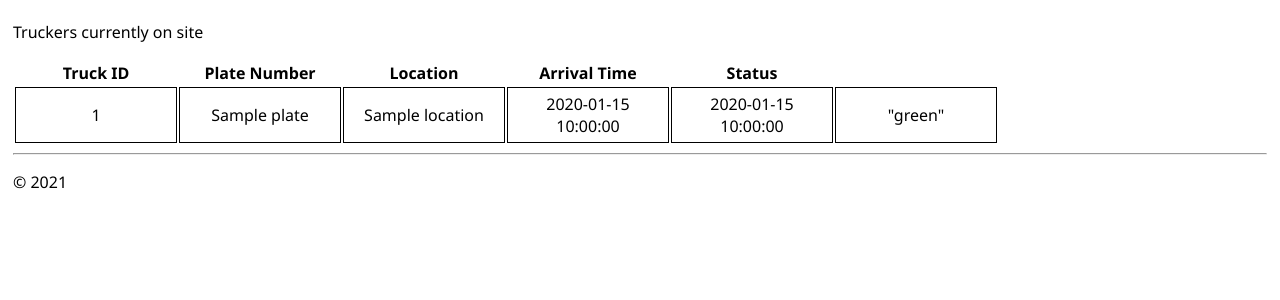
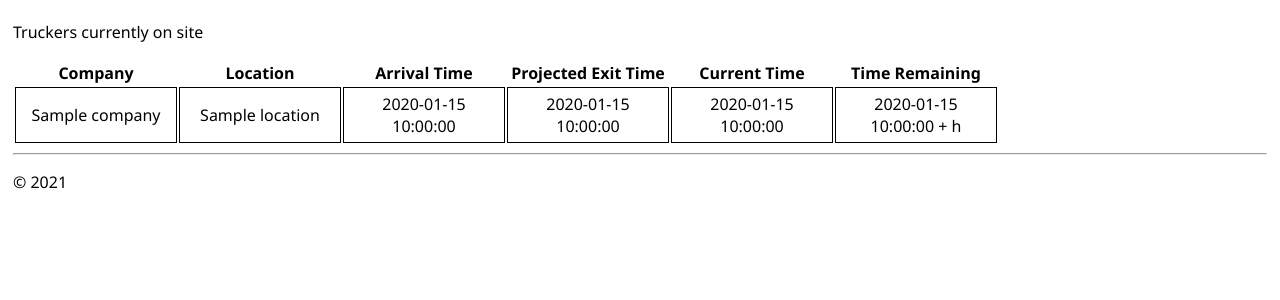
Before and after one commit to lwalkk/truck-website, a Flask app: template templates/home.html in a window 1280 px wide. Shown: the part 47-347 px from the top of the page. Run offline with Flask 2, Linux system fonts and the light colour scheme; the template is opened without the code that fills it: most values are stand-ins (such as "Sample title", 1, 10 or a date in 2020); some libraries are stand-ins or nearby versions.

Commit message:
wait time calculation

```diff
--- /dev/null
+++ b/TimeCalc.py
@@ -0,0 +1,19 @@
+
+from datetime import datetime, timedelta
+from dateutil import rrule
+import numpy as np
+
+elapsedTime = []
+wait_times = []
+
+def CalculateWaitTime(times, onSite):
+  for row in times:
+      elapsedTime.append((datetime.strptime(str(row['time_out']),'%Y-%m-%d %H:%M:%S')
+      - datetime.strptime(str(row['time_in']),'%Y-%m-%d %H:%M:%S')))
+
+  avgTime = np.mean(elapsedTime)
+
+  for row in onSite:
+    wait_times.append(row['time_in'] + avgTime)
+
+  return wait_times
--- a/app.py
+++ b/app.py
@@ -1,7 +1,8 @@
 from flask import Flask, request
 from flask import render_template
 from flask_mysqldb import MySQL
-import CreateCsv
+import TimeCalc
+from datetime import datetime, timedelta
 
 app = Flask(__name__)
 app.config['MYSQL_USER'] = 'root'
@@ -17,10 +18,25 @@ mysql = MySQL(app)
 def home():
 
     cur = mysql.connection.cursor()
-    cur.execute('''SELECT * FROM onSite''')
-    data = cur.fetchall()
+    cur.execute('''SELECT * FROM on_site''')
 
-    return render_template('home.html', data=data)
+    onSite = cur.fetchall()
+
+    cur.execute('SELECT time_in, time_out FROM archive WHERE time_in >= DATE_ADD(NOW(), INTERVAL -12 HOUR);')
+    prevTimes = cur.fetchall()
+
+    wait_times = TimeCalc.CalculateWaitTime(prevTimes, onSite)
+
+    i = 0
+    for row in onSite:
+      wait = wait_times[i]
+      hours = (wait-datetime.now()).total_seconds() / 3600
+
+      temp_dict = {'wait_time' :wait,'time_remaining': hours}
+      row.update(temp_dict)
+      i += 1
+
+    return render_template('home.html', data=onSite, wait_times=wait_times, curr_time = datetime.now())
 
 
 
--- a/templates/home.html
+++ b/templates/home.html
@@ -16,22 +16,24 @@ Home
    <table>
      <thead>
        <tr>
-           <th> Truck ID   </th>
-           <th>Plate Number</th>
+           <th>Company</th>
            <th>Location</th>
            <th>Arrival Time</th>
-           <th>Status</th>
+           <th>Projected Exit Time</th>
+           <th>Current Time</th>
+           <th>Time Remaining</th>
        </tr>
        </thead>
        <tbody>
         {% for row in data %}
                <tr>
-                   <td>{{row["truck_id"]}}</td>
-                   <td>{{row["plate"]}}</td>
+                   <td>{{row["company"]}}</td>
                    <td>{{row["location"]}}</td>
                    <td>{{row["time_in"]}}</td>
-                   <td>{{row["time_out"]}}</td>
-                   <td>"green"</td>
+                   <td>{{row["wait_time"]}}</td>
+                   <td>{{curr_time}}</td>
+                   <td>{{row["time_remaining"]}} + h</td>
+
                </tr>
            {% endfor %}
        </tbody>
```
Also changed, not shown: DBMan.py (added, +10 -0 lines).
